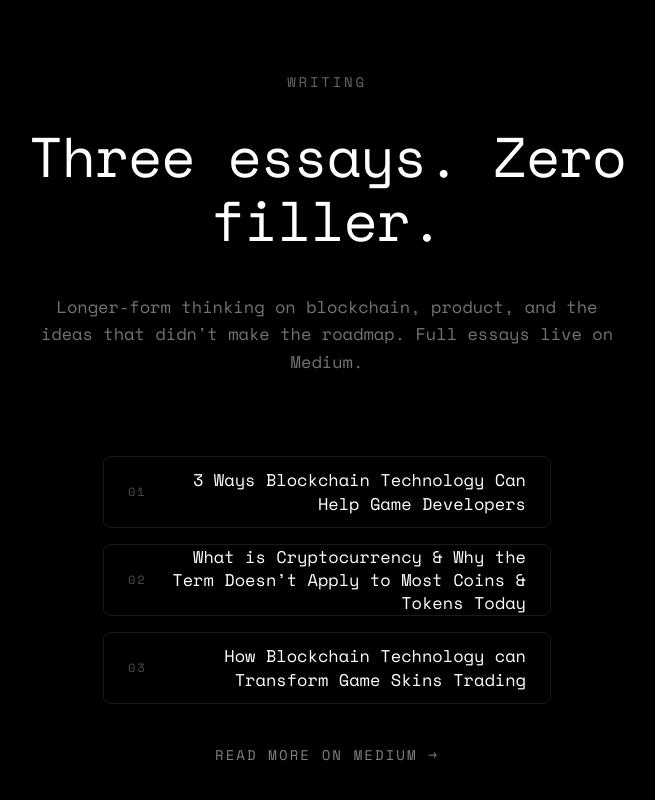
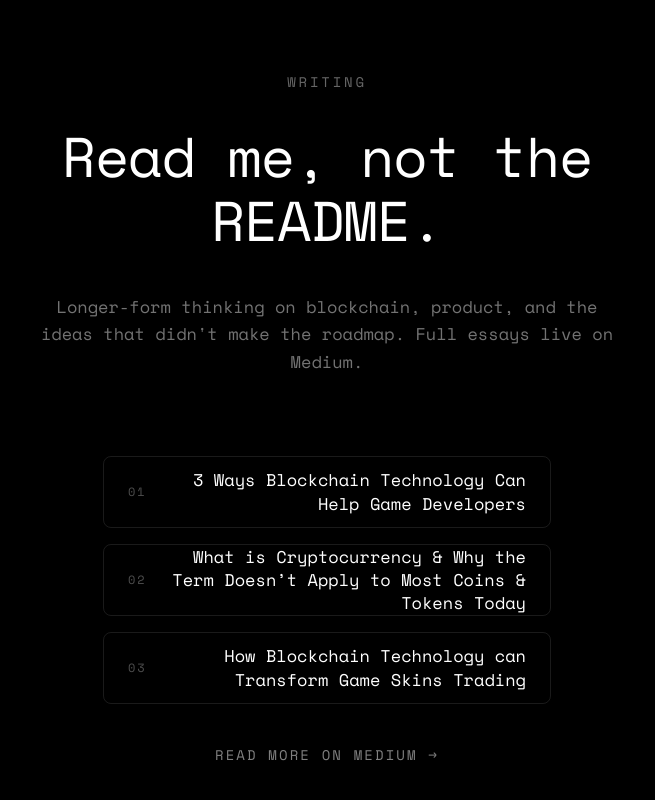
Before and after one commit to kevenex/kevenex.github.io, a React (Vite) app: page / in a window 1280 px wide. Shown: the part 3257-4057 px from the top of the page, without its empty margins (313-968 px from the left). Built offline with nearby package versions, Linux system fonts and the light colour scheme; a web font is replaced by a local one.

Commit message:
Retitle Writing section headline to play on README.md

```diff
--- a/src/components/Architecture.tsx
+++ b/src/components/Architecture.tsx
@@ -35,7 +35,7 @@ export default function Architecture() {
           </p>
 
           <h2 className="mb-10 text-[clamp(28px,6vw,56px)] font-light leading-[1.15] tracking-[-0.02em] text-white">
-            Three essays. Zero filler.
+            Read me, not the README.
           </h2>
 
           <p className="mx-auto max-w-xl text-[15px] leading-relaxed text-white/45 sm:text-[17px]">
```
